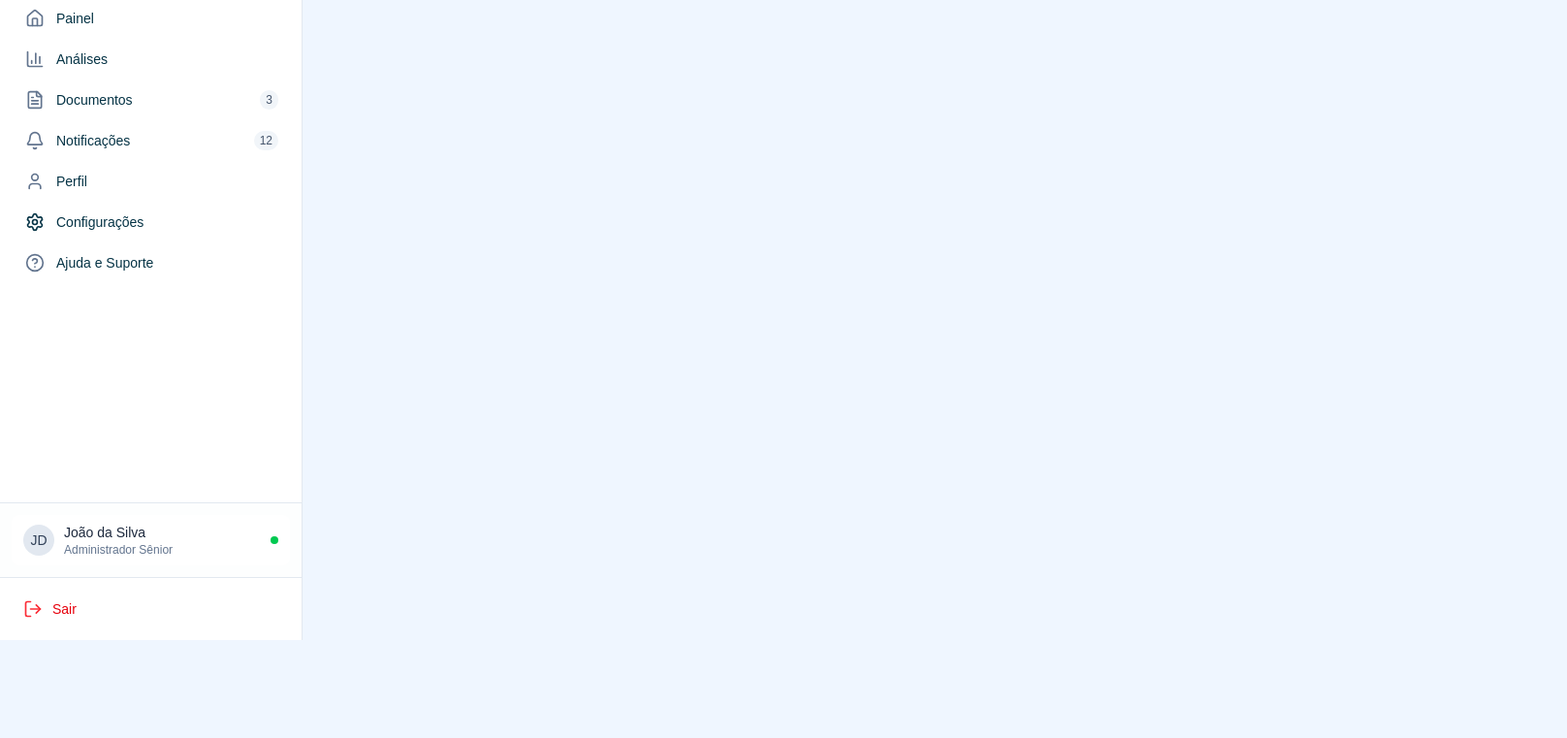
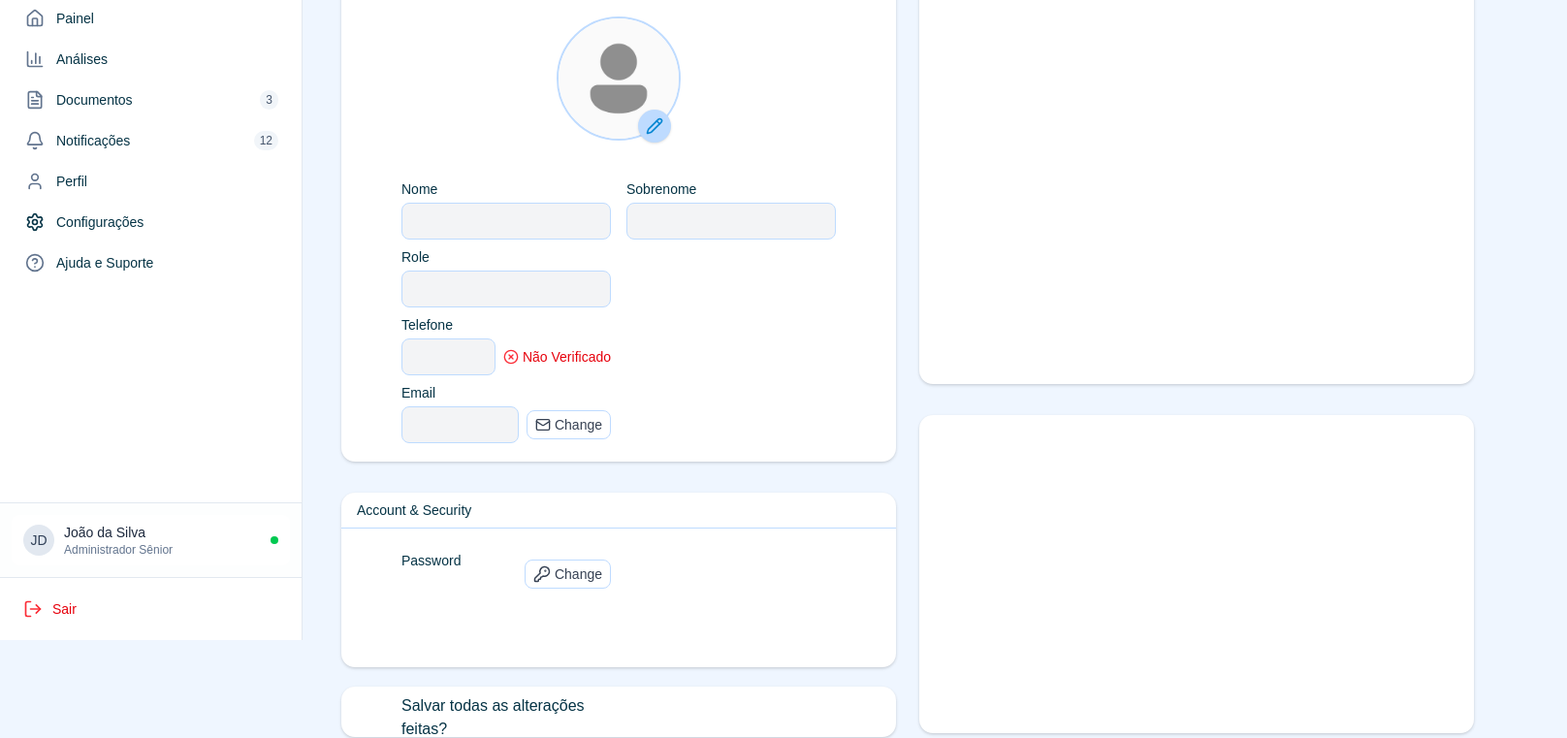
Before and after one commit to tcc-aqua/aqua, a Next.js app in the folder dashboard/: page /settings in a window 1280 px wide. Shown: the part 140-901 px from the top of the page at 97% size, 1616 px wide, since content can reach past the window. Before the commit the page ends 800 px from the top, so only its background shows below. Built offline with nearby package versions, Linux system fonts and the light colour scheme.

Commit message:
feat/inputSettings

```diff
--- a/dashboard/src/app/layout.jsx
+++ b/dashboard/src/app/layout.jsx
@@ -32,22 +32,22 @@ export default function RootLayout({ children }) {
           disableTransitionOnChange
         >
 
-          <Header className="fixed top-0 left-0 w-full z-10" />
+          <Header className="fixed top-0 left-0 w-full z-100" />
 
-          <div className="flex min-h-screen ">
+          <div className="flex min-h-screen">
 
-            <div className="flex-shrink-0 z-20">
+            <div className="fixed left-0 top-0 h-screen w-64 z-200 ">
               <Sidebar />
             </div>
 
 
-            <div className="container mx-auto flex-1 p-20">
+            <div className="flex-1 ml-64 p-20">
               <PageTransitionWrapper>
                 {children}
               </PageTransitionWrapper>
-
             </div>
           </div>
+
         </ThemeProvider>
       </body>
     </html>
--- a/dashboard/src/app/settings/page.jsx
+++ b/dashboard/src/app/settings/page.jsx
@@ -1,17 +1,87 @@
+"use client";
+
+import { motion } from "framer-motion";
+import { Separator } from "../../components/ui/separator"
+import FotoPerfil from "@/components/ProfileImage/page";
+import InputProfile from "@/components/Inputs/InputProfile";
+import Inputpassword from "@/components/Inputs/InputPassword";
+import ConfirmChanges from "@/components/Inputs/ConfirmChanges";
+
+const cardVariants = {
+  hidden: { y: -120, opacity: 0, zIndex: -1 },
+  visible: (delay = 0) => ({
+    y: 0,
+    opacity: 1,
+    zIndex: 10,
+    transition: { duration: 0.8, ease: "easeOut", delay },
+  }),
+};
+
+export default function Settings() {
+  return (
+    <>
+
+      <section className="mx-auto w-[75rem] grid grid-cols-2 gap-6 p-4">
+        <motion.div
+          variants={cardVariants}
+          initial="hidden"
+          animate="visible"
+          custom={0}
+          className="bg-card rounded-xl shadow-md h-130"
+        >
+          <h1 className="p-2 ml-2 text-sm">Profile Settings</h1>
+          <Separator></Separator>
+         <FotoPerfil></FotoPerfil>
+         <InputProfile></InputProfile>
+
+        </motion.div>
+
+        <motion.div
+          variants={cardVariants}
+          initial="hidden"
+          animate="visible"
+          custom={0.2}
+          className="bg-card rounded-xl shadow-md h-110"
+        />
+      </section>
 
 
+      <section className="mx-auto w-[75rem] grid grid-cols-2 gap-6 p-4">
+        <motion.div
+          variants={cardVariants}
+          initial="hidden"
+          animate="visible"
+          custom={0.6}
+          className="bg-card rounded-xl shadow-md h-45"
+        >
+            <h1 className="p-2 ml-2 text-sm">Account & Security</h1>
+          <Separator></Separator>
 
-export default function Settings() {
-  return (<>
+          <Inputpassword></Inputpassword>
+        </motion.div>
 
-  <section className="container mx-auto grid grid-cols-2 gap-4 p-4">
-   <div className="bg-card rounded-xl shadow-md">
-    <h1 className="p-3"></h1>
-   </div>
-   <div className="bg-card rounded-xl shadow-md"></div>
-  </section>
+        <motion.div
+          variants={cardVariants}
+          initial="hidden"
+          animate="visible"
+          custom={0.9}
+          className="bg-card rounded-xl shadow-md h-82 -mt-20"
+        />
+      </section>
 
-  </>
 
-  )
+      <section className="mx-auto w-[75rem] grid grid-cols-2 gap-6 p-4">
+        <motion.div
+          variants={cardVariants}
+          initial="hidden"
+          animate="visible"
+          custom={1.2}
+          className="bg-card rounded-xl shadow-md h-13 -mt-20"
+        >
+          <ConfirmChanges></ConfirmChanges>
+        </motion.div>
+
+      </section>
+    </>
+  );
 }
--- /dev/null
+++ b/dashboard/src/components/Inputs/ConfirmChanges.jsx
@@ -0,0 +1,10 @@
+
+
+export default function ConfirmChanges (){
+    return(<>
+     <section className="grid grid-cols-2 gap-4 mx-auto max-w-md mt-2">
+        <h1>Salvar todas as alterações feitas? </h1>
+     </section>
+
+    </>)
+}
--- /dev/null
+++ b/dashboard/src/components/Inputs/InputPassword.jsx
@@ -0,0 +1,34 @@
+
+
+import { KeyRound } from "lucide-react";
+
+export default function InputPassword({ password }) {
+  const handleChangePassword = () => {
+    const newPassword = prompt("Digite sua nova senha:", password);
+    if (newPassword) {
+
+      console.log("Nova senha:", newPassword);
+    }
+  };
+
+  return (
+    <section className="grid grid-cols-2 gap-4 mx-auto max-w-md mt-2">
+      <div className="flex w-full items-center gap-2">
+        <div className="flex-1 flex flex-col">
+          <label className="block text-sm mb-1">Password</label>
+
+        </div>
+
+        <button
+          onClick={handleChangePassword}
+          className="flex items-center border rounded-md px-2 py-1 text-gray-700 hover:text-accent text-sm ml-auto mt-6"
+        >
+          <KeyRound size={18} />
+          <span className="ml-1">Change</span>
+        </button>
+      </div>
+    </section>
+
+
+  );
+}
--- /dev/null
+++ b/dashboard/src/components/Inputs/InputProfile.jsx
@@ -0,0 +1,106 @@
+"use client";
+
+import { Mail, CheckCircle, XCircle } from "lucide-react";
+
+export default function InputProfile({ nome, sobrenome, role, telefone, telefoneVerificado, email }) {
+
+  const handleChangeEmail = () => {
+    const newEmail = prompt("Digite seu novo e-mail:", email);
+    if (newEmail) {
+
+      console.log("Novo e-mail:", newEmail);
+    }
+  };
+
+  return (
+    <>
+
+      <section className="grid grid-cols-2 gap-4 mx-auto max-w-md mt-6">
+        <div>
+          <label className="block text-sm mb-1">Nome</label>
+          <input
+            type="text"
+            value={nome}
+            readOnly
+            className="w-full border rounded-md p-2 bg-gray-100 text-gray-600 cursor-not-allowed text-sm"
+          />
+        </div>
+
+        <div>
+          <label className="block text-sm mb-1">Sobrenome</label>
+          <input
+            type="text"
+            value={sobrenome}
+            readOnly
+            className="w-full border rounded-md p-2 bg-gray-100 text-gray-600 cursor-not-allowed text-sm"
+          />
+        </div>
+      </section>
+
+
+      <section className="grid grid-cols-2 gap-4 mx-auto max-w-md mt-2">
+        <div>
+          <label className="block text-sm mb-1">Role</label>
+          <input
+            type="text"
+            value={role}
+            readOnly
+            className="w-full border rounded-md p-2 bg-gray-100 text-gray-600 cursor-not-allowed text-sm"
+          />
+        </div>
+      </section>
+
+
+      <section className="grid grid-cols-2 gap-4 mx-auto max-w-md mt-2">
+        <div className="flex w-full items-center gap-2">
+          <div className="flex-1 flex flex-col">
+            <label className="block text-sm mb-1">Telefone</label>
+            <input
+              type="text"
+              value={telefone}
+              readOnly
+              className="w-full border rounded-md p-2 bg-gray-100 text-gray-600 cursor-not-allowed text-sm"
+            />
+          </div>
+
+          <div className="flex items-center gap-1 mt-6 ml-auto">
+            {telefoneVerificado ? (
+              <>
+                <CheckCircle className="text-green-500" size={16} />
+                <span className="text-sm text-green-600">Verificado</span>
+              </>
+            ) : (
+              <>
+                <XCircle className="text-red-500" size={16} />
+                <span className="text-sm text-red-600">Não Verificado</span>
+              </>
+            )}
+          </div>
+        </div>
+      </section>
+
+
+      <section className="grid grid-cols-2 gap-4 mx-auto max-w-md mt-2">
+        <div className="flex w-full items-center gap-2">
+          <div className="flex-1 flex flex-col">
+            <label className="block text-sm mb-1">Email</label>
+            <input
+              type="text"
+              value={email}
+              readOnly
+              className="w-full border rounded-md p-2 bg-gray-100 text-gray-600 cursor-not-allowed text-sm"
+            />
+          </div>
+
+          <button
+            onClick={handleChangeEmail}
+            className="flex items-center border rounded-md px-2 py-1 text-gray-700 hover:text-accent text-sm mt-6 ml-auto"
+          >
+            <Mail size={16} />
+            <span className="ml-1">Change</span>
+          </button>
+        </div>
+      </section>
+    </>
+  );
+}
--- a/dashboard/src/components/Layout/Header/page.jsx
+++ b/dashboard/src/components/Layout/Header/page.jsx
@@ -2,7 +2,7 @@
 
 export default function Header() {
     return (<>
-    <div className="mx-auto w-full h-17 bg-white fixed">
+    <div className="mx-auto w-full h-17 bg-white fixed z-100">
 
     </div>
     </>);
--- /dev/null
+++ b/dashboard/src/components/ProfileImage/page.jsx
@@ -0,0 +1,79 @@
+"use client";
+
+import { useState, useRef } from "react";
+import { Pencil } from "lucide-react";
+import {
+  DropdownMenu,
+  DropdownMenuTrigger,
+  DropdownMenuContent,
+  DropdownMenuItem,
+} from "@/components/ui/dropdown-menu";
+
+export default function FotoPerfil() {
+  const [foto, setFoto] = useState("/default-avatar.png");
+  const [file, setFile] = useState(null);
+  const fileInputRef = useRef(null);
+
+  const handleUpload = (e) => {
+    const file = e.target.files[0];
+    if (file) {
+      setFile(file);
+      setFoto(URL.createObjectURL(file));
+    }
+  };
+
+  const handleRemove = () => {
+    setFile(null);
+    setFoto("/default-avatar.png");
+  };
+
+  return (
+    <div className="flex flex-col items-center mt-6 space-y-4 relative">
+      <div className="relative">
+
+        <img
+          src={foto}
+          alt="Foto de perfil"
+          className="w-32 h-32 object-cover rounded-full border-2"
+        />
+
+        {/* Lápis com dropdown */}
+        <DropdownMenu>
+          <DropdownMenuTrigger asChild>
+            <button className="absolute -mt-8 ml-21 bg-muted text-secondary p-2 rounded-full shadow hover:bg-accent hover:text-white">
+              <Pencil size={18} />
+            </button>
+          </DropdownMenuTrigger>
+
+          <DropdownMenuContent className="w-22">
+            <DropdownMenuItem
+              onClick={() => window.open(foto, "_blank")}
+            >
+              Ver foto
+            </DropdownMenuItem>
+            <DropdownMenuItem
+              onClick={() => fileInputRef.current.click()}
+            >
+              Alterar
+            </DropdownMenuItem>
+            <DropdownMenuItem
+              onClick={handleRemove}
+              className="text-red-500 hover:bg-transparent hover:text-red-500 focus:bg-transparent focus:text-red-500 cursor-pointer"
+            >
+              Remover
+            </DropdownMenuItem>
+          </DropdownMenuContent>
+        </DropdownMenu>
+      </div>
+
+
+      <input
+        type="file"
+        ref={fileInputRef}
+        accept="image/*"
+        onChange={handleUpload}
+        className="hidden"
+      />
+    </div>
+  );
+}
```
Also changed, not shown: dashboard/public/default-avatar.png (added).
